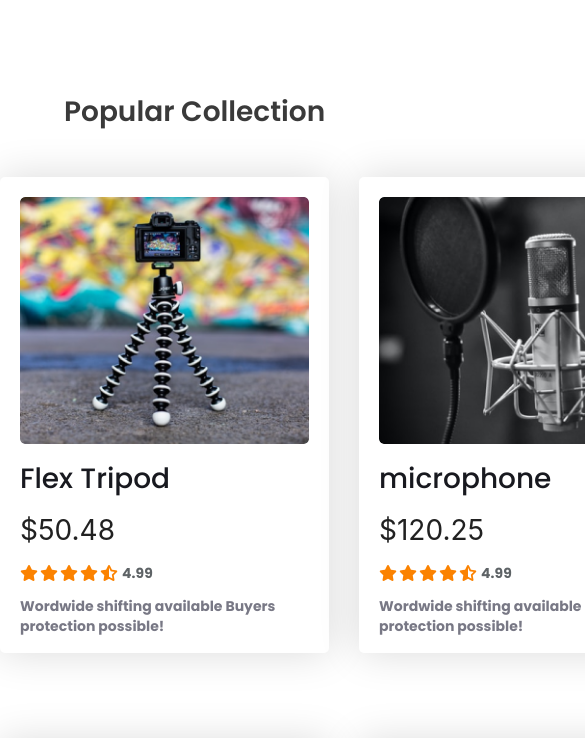
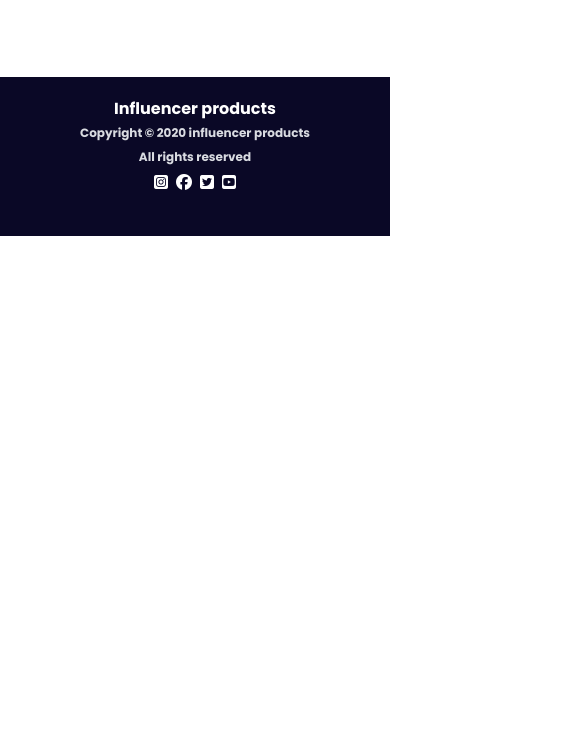
Before and after one commit to RaiyanJiyon/Influencer-Gears-Responsive-Website, a plain HTML site: page index.html in a window 390 px wide. Shown: the part 1117-1855 px from the top of the page, 585 px wide, since content can reach past the window. After the commit the page ends 1353 px from the top, so only its background shows below. Drawn offline with Linux system fonts and the light colour scheme.

Commit message:
Added responsive footer section for mobile screen

```diff
--- a/index.html
+++ b/index.html
@@ -74,7 +74,7 @@
       </div>
       <div class="horizontal__line-2"></div>
     </header>
-    <main>
+    <main class="display-hide">
         <h1 class="collection__title">Popular Collection</h1>
       <section class="popular__collection">
         <div class="collection__box">
--- a/styles/mobile.css
+++ b/styles/mobile.css
@@ -2,7 +2,8 @@
 
 .navbar,
 .navbar__lists,
-.banner {
+.banner,
+.footer__content {
   flex-direction: column;
   width: 100%;
   overflow: hidden;
@@ -104,3 +105,28 @@
   height: auto;
   object-fit: contain;
 }
+
+.footer__content {
+  width: 90%;
+}
+
+.footer__title {
+  font-size: 1rem;
+  line-height: 24px;
+}
+
+.footer-description {
+  font-size: 0.75rem;
+  line-height: 24px;
+  text-align: left;
+}
+
+.footer__paragraph {
+font-size: 0.75rem;
+line-height: 24px;
+text-align: left;
+}
+
+.footer__logo {
+  gap: 8px;
+}
--- a/styles/style.css
+++ b/styles/style.css
@@ -18,6 +18,11 @@ body {
 /* variables */
 :root {
   --primary-color: rgb(58, 58, 58);
+}
+
+/* shared styles */
+.display-hide {
+  display: none;
 }
 
 /* header elements starts */
@@ -328,6 +333,7 @@ body {
   cursor: pointer;
 }
 
+/* footer elements starts */
 footer {
   width: 100%;
   height: auto;
@@ -376,6 +382,10 @@ footer {
 }
 
 .footer__logo {
+  display: flex;
+  justify-content: center;
+  align-items: center;
+  gap: 15px;
   text-align: center;
   color: white;
   margin-top: 5px;
```
